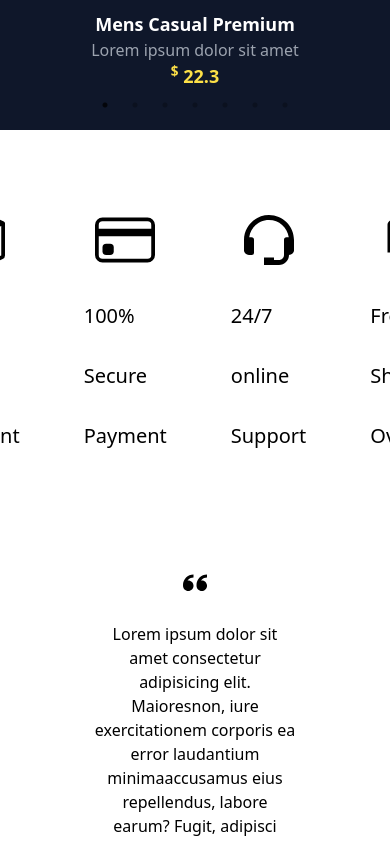
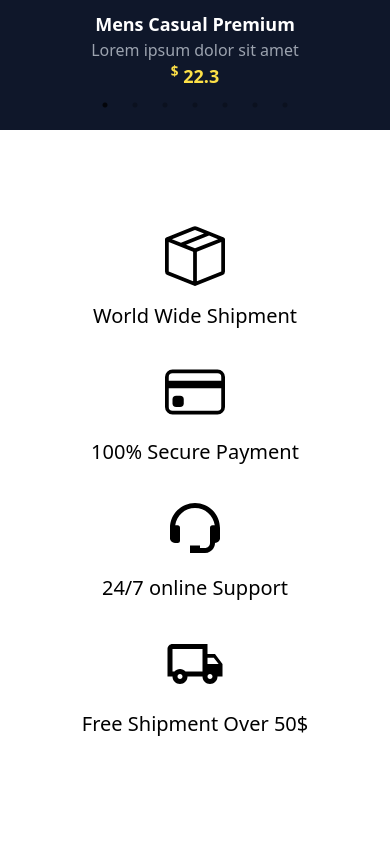
Before and after one commit to ffarhadijs/ecommerce-shop, a React (Create React App) app: page / in a window 390 px wide. Shown: the part 2500-3342 px from the top of the page. Built offline with nearby package versions, Linux system fonts and the light colour scheme.

Commit message:
shipment section responsived completely

```diff
--- a/src/component/shipment/Shipment.js
+++ b/src/component/shipment/Shipment.js
@@ -7,21 +7,21 @@ import { MdOutlineLocalShipping } from "react-icons/md";
 
 const Shipment = () => {
   return (
-    <div className="flex flex-row items-center justify-center py-20 bg-white">
-      <div className="text-6xl mx-8">
-        <BsBoxSeam className="mx-auto" />
+    <div className="w-full flex flex-row flex-wrap items-center justify-center py-20 bg-white">
+      <div className=" text-center w-56 my-4">
+        <BsBoxSeam className="mx-auto mb-4 text-6xl" />
         <span className="text-xl">World Wide Shipment</span>
       </div>
-      <div className="text-6xl mx-8">
-        <BsCreditCard className="mx-auto" />
+      <div className=" text-center w-56 my-4">
+        <BsCreditCard className="mx-auto mb-4 text-6xl" />
         <span className="text-xl">100% Secure Payment</span>
       </div>
-      <div className="text-6xl mx-8">
-        <BiSupport className="mx-auto" />
+      <div className=" text-center w-56 my-4">
+        <BiSupport className="mx-auto mb-4 text-6xl" />
         <span className="text-xl">24/7 online Support</span>
       </div>
-      <div className="text-6xl mx-8">
-        <MdOutlineLocalShipping className="mx-auto" />
+      <div className=" text-center w-56 my-4">
+        <MdOutlineLocalShipping className="mx-auto mb-4 text-6xl" />
         <span className="text-xl">Free Shipment Over 50$</span>
       </div>
     </div>
```
